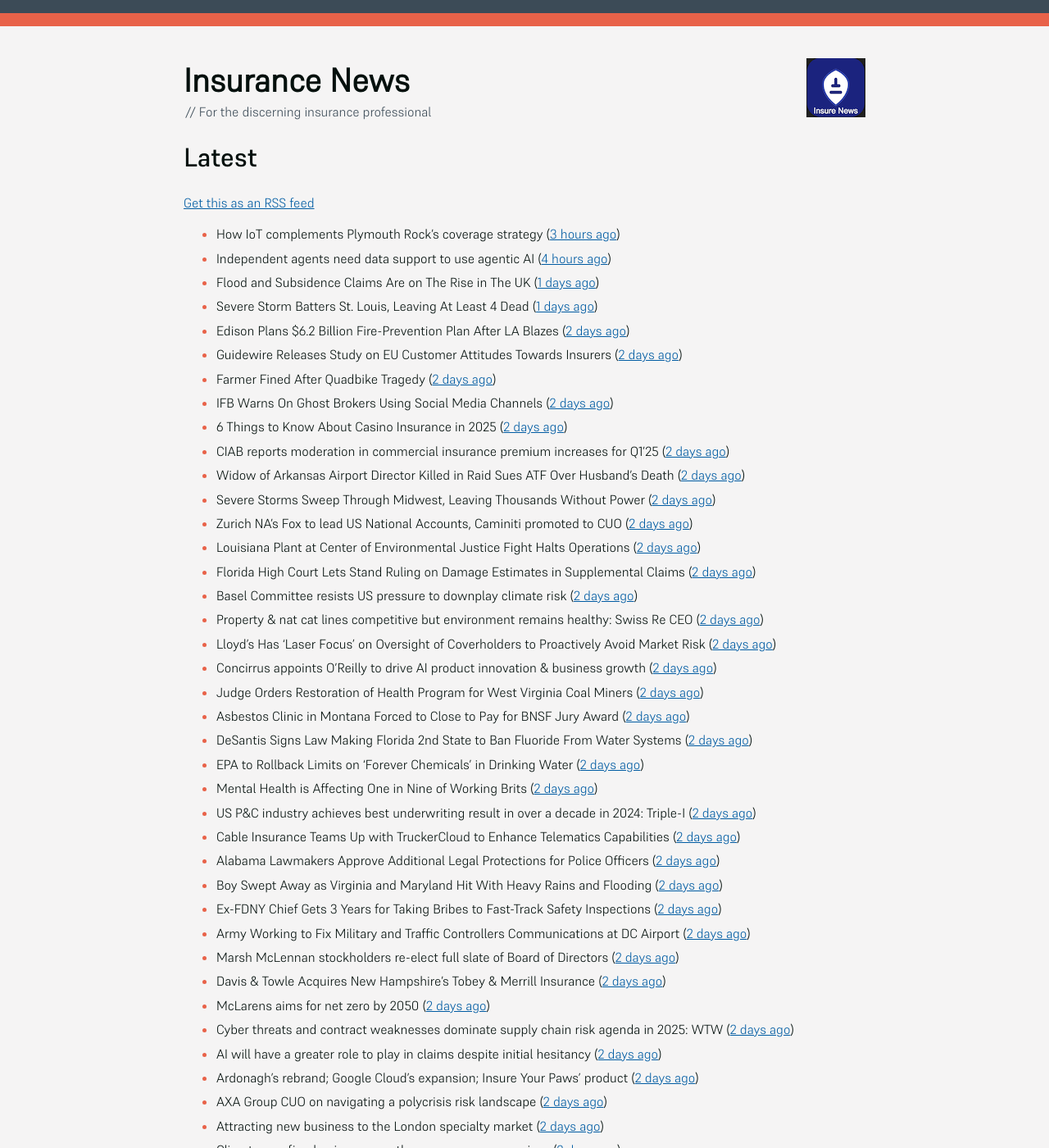
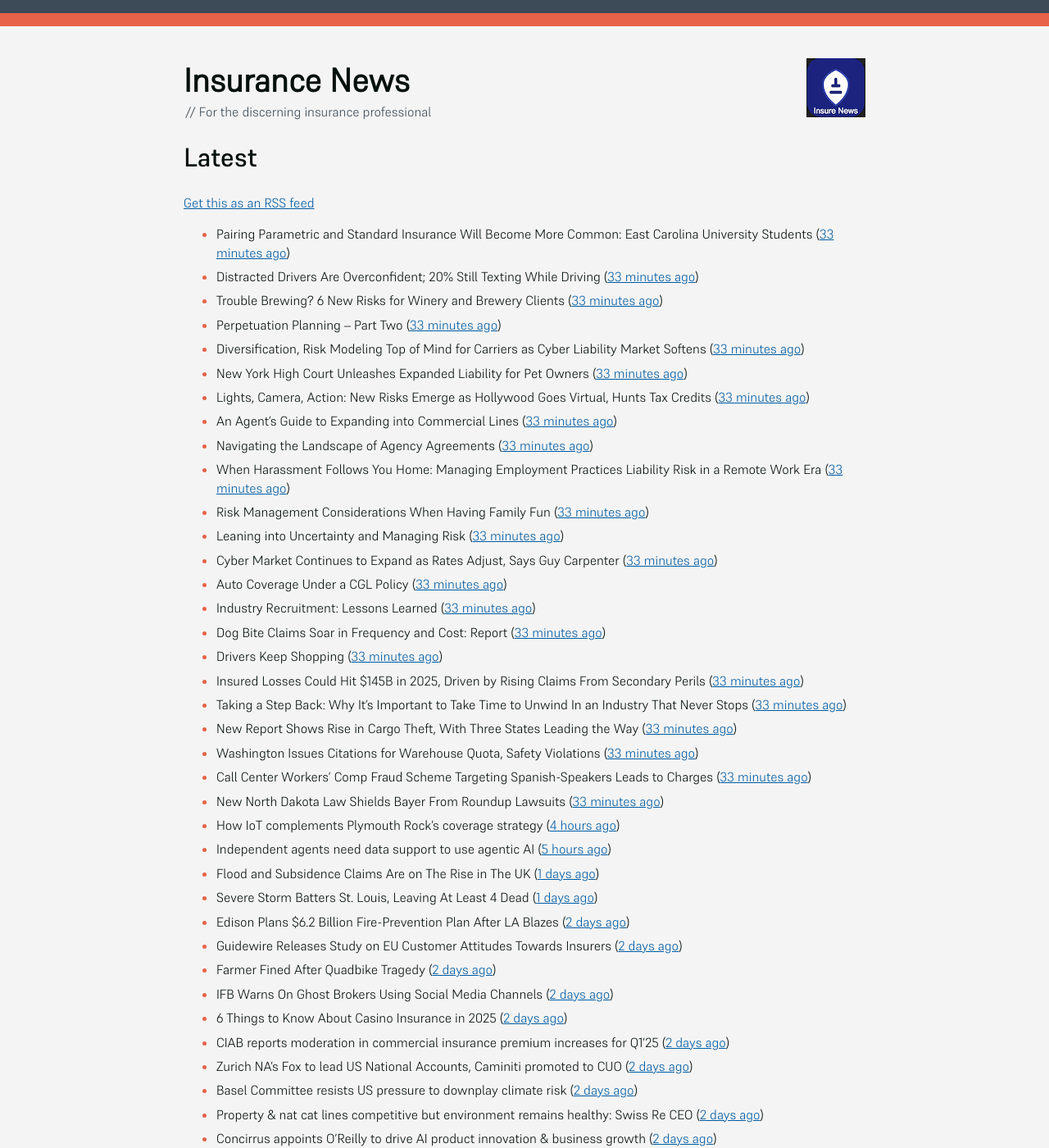
Before and after one commit to mat-0/feeds.thechels.uk, a Jekyll site: the page built from index.md, in a window 1280 px wide and 1400 px high. Shown: the whole window at 82% size. Built offline with Jekyll 4.4.1, drawn with Linux system fonts in a browser that asks for light colours; some of the changed text lies outside the part shown.

Commit message:
New Feed

```diff
--- a/index.md
+++ b/index.md
@@ -8,8 +8,31 @@ description: Latest Updates
 [Get this as an RSS feed](/feed.rss)
 
 <!-- news_marker starts -->
-- How IoT complements Plymouth Rock's coverage strategy ([3 hours ago](https://www.dig-in.com/news/plymouth-rock-uses-iot-technology-to-manage-risks))
-- Independent agents need data support to use agentic AI ([4 hours ago](https://www.dig-in.com/news/independent-agents-need-data-support-to-use-agentic-ai))
+- Pairing Parametric and Standard Insurance Will Become More Common: East Carolina University Students ([33 minutes ago](https://www.insurancejournal.com/magazines/mag-features/2025/05/19/823760.htm))
+- Distracted Drivers Are Overconfident; 20% Still Texting While Driving ([33 minutes ago](https://www.insurancejournal.com/magazines/mag-features/2025/05/19/823759.htm))
+- Trouble Brewing? 6 New Risks for Winery and Brewery Clients ([33 minutes ago](https://www.insurancejournal.com/magazines/mag-features/2025/05/19/823758.htm))
+- Perpetuation Planning – Part Two ([33 minutes ago](https://www.insurancejournal.com/magazines/mag-features/2025/05/19/823756.htm))
+- Diversification, Risk Modeling Top of Mind for Carriers as Cyber Liability Market Softens ([33 minutes ago](https://www.insurancejournal.com/magazines/mag-features/2025/05/19/823755.htm))
+- New York High Court Unleashes Expanded Liability for Pet Owners ([33 minutes ago](https://www.insurancejournal.com/magazines/mag-features/2025/05/19/823754.htm))
+- Lights, Camera, Action: New Risks Emerge as Hollywood Goes Virtual, Hunts Tax Credits ([33 minutes ago](https://www.insurancejournal.com/magazines/mag-features/2025/05/19/823753.htm))
+- An Agent’s Guide to Expanding into Commercial Lines ([33 minutes ago](https://www.insurancejournal.com/magazines/mag-features/2025/05/19/823751.htm))
+- Navigating the Landscape of Agency Agreements ([33 minutes ago](https://www.insurancejournal.com/magazines/mag-features/2025/05/19/823750.htm))
+- When Harassment Follows You Home: Managing Employment Practices Liability Risk in a Remote Work Era ([33 minutes ago](https://www.insurancejournal.com/magazines/mag-features/2025/05/19/823749.htm))
+- Risk Management Considerations When Having Family Fun ([33 minutes ago](https://www.insurancejournal.com/magazines/mag-features/2025/05/19/823747.htm))
+- Leaning into Uncertainty and Managing Risk ([33 minutes ago](https://www.insurancejournal.com/magazines/mag-features/2025/05/19/823746.htm))
+- Cyber Market Continues to Expand as Rates Adjust, Says Guy Carpenter ([33 minutes ago](https://www.insurancejournal.com/magazines/mag-features/2025/05/19/823744.htm))
+- Auto Coverage Under a CGL Policy ([33 minutes ago](https://www.insurancejournal.com/magazines/mag-features/2025/05/19/823743.htm))
+- Industry Recruitment: Lessons Learned ([33 minutes ago](https://www.insurancejournal.com/magazines/mag-features/2025/05/19/823742.htm))
+- Dog Bite Claims Soar in Frequency and Cost: Report ([33 minutes ago](https://www.insurancejournal.com/magazines/mag-features/2025/05/19/823741.htm))
+- Drivers Keep Shopping ([33 minutes ago](https://www.insurancejournal.com/magazines/mag-editorsnote/2025/05/19/823740.htm))
+- Insured Losses Could Hit $145B in 2025, Driven by Rising Claims From Secondary Perils ([33 minutes ago](https://www.insurancejournal.com/magazines/mag-features/2025/05/19/823739.htm))
+- Taking a Step Back: Why It’s Important to Take Time to Unwind In an Industry That Never Stops ([33 minutes ago](https://www.insurancejournal.com/magazines/mag-features/2025/05/19/823738.htm))
+- New Report Shows Rise in Cargo Theft, With Three States Leading the Way ([33 minutes ago](https://www.insurancejournal.com/magazines/mag-features/2025/05/19/823737.htm))
+- Washington Issues Citations for Warehouse Quota, Safety Violations ([33 minutes ago](https://www.insurancejournal.com/magazines/mag-features/2025/05/19/823736.htm))
+- Call Center Workers’ Comp Fraud Scheme Targeting Spanish-Speakers Leads to Charges ([33 minutes ago](https://www.insurancejournal.com/magazines/mag-features/2025/05/19/823735.htm))
+- New North Dakota Law Shields Bayer From Roundup Lawsuits ([33 minutes ago](https://www.insurancejournal.com/magazines/mag-features/2025/05/19/823734.htm))
+- How IoT complements Plymouth Rock's coverage strategy ([4 hours ago](https://www.dig-in.com/news/plymouth-rock-uses-iot-technology-to-manage-risks))
+- Independent agents need data support to use agentic AI ([5 hours ago](https://www.dig-in.com/news/independent-agents-need-data-support-to-use-agentic-ai))
 - Flood and Subsidence Claims Are on The Rise in The UK ([1 days ago](https://insurance-edge.net/2025/05/17/flood-and-subsidence-claims-are-on-the-rise-in-the-uk/))
 - Severe Storm Batters St. Louis, Leaving At Least 4 Dead ([1 days ago](https://www.insurancejournal.com/news/midwest/2025/05/16/824121.htm))
 - Edison Plans $6.2 Billion Fire-Prevention Plan After LA Blazes ([2 days ago](https://www.insurancejournal.com/news/west/2025/05/16/824114.htm))
@@ -18,28 +41,14 @@ description: Latest Updates
 - IFB Warns On Ghost Brokers Using Social Media Channels ([2 days ago](https://insurance-edge.net/2025/05/16/ifb-warns-on-ghost-brokers-using-social-media-channels/))
 - 6 Things to Know About Casino Insurance in 2025 ([2 days ago](https://insurance-edge.net/2025/05/16/6-things-to-know-about-casino-insurance-in-2025/))
 - CIAB reports moderation in commercial insurance premium increases for Q1’25 ([2 days ago](https://www.reinsurancene.ws/ciab-reports-moderation-in-commercial-insurance-premium-increases-for-q125/))
-- Widow of Arkansas Airport Director Killed in Raid Sues ATF Over Husband’s Death ([2 days ago](https://www.insurancejournal.com/news/southcentral/2025/05/16/824097.htm))
-- Severe Storms Sweep Through Midwest, Leaving Thousands Without Power ([2 days ago](https://www.insurancejournal.com/news/midwest/2025/05/16/824092.htm))
 - Zurich NA’s Fox to lead US National Accounts, Caminiti promoted to CUO ([2 days ago](https://www.reinsurancene.ws/zurich-nas-fox-to-lead-us-national-accounts-caminiti-promoted-to-cuo/))
-- Louisiana Plant at Center of Environmental Justice Fight Halts Operations ([2 days ago](https://www.insurancejournal.com/news/southcentral/2025/05/16/824085.htm))
-- Florida High Court Lets Stand Ruling on Damage Estimates in Supplemental Claims ([2 days ago](https://www.insurancejournal.com/news/southeast/2025/05/16/824076.htm))
 - Basel Committee resists US pressure to downplay climate risk ([2 days ago](https://www.dig-in.com/articles/basel-committee-resists-us-pressure-to-downplay-climate-risk))
 - Property & nat cat lines competitive but environment remains healthy: Swiss Re CEO ([2 days ago](https://www.reinsurancene.ws/property-nat-cat-lines-competitive-but-environment-remains-healthy-swiss-re-ceo/))
-- Lloyd’s Has ‘Laser Focus’ on Oversight of Coverholders to Proactively Avoid Market Risk ([2 days ago](https://www.insurancejournal.com/news/international/2025/05/16/824065.htm))
 - Concirrus appoints O’Reilly to drive AI product innovation & business growth ([2 days ago](https://www.reinsurancene.ws/concirrus-appoints-oreilly-to-drive-ai-product-innovation-business-growth/))
-- Judge Orders Restoration of Health Program for West Virginia Coal Miners ([2 days ago](https://www.insurancejournal.com/news/southeast/2025/05/16/824060.htm))
-- Asbestos Clinic in Montana Forced to Close to Pay for BNSF Jury Award ([2 days ago](https://www.insurancejournal.com/news/west/2025/05/16/824055.htm))
-- DeSantis Signs Law Making Florida 2nd State to Ban Fluoride From Water Systems ([2 days ago](https://www.insurancejournal.com/news/southeast/2025/05/16/824051.htm))
-- EPA to Rollback Limits on ‘Forever Chemicals’ in Drinking Water ([2 days ago](https://www.insurancejournal.com/news/national/2025/05/16/824047.htm))
 - Mental Health is Affecting One in Nine of Working Brits ([2 days ago](https://insurance-edge.net/2025/05/16/mental-health-is-affecting-one-in-nine-of-working-brits/))
 - US P&C industry achieves best underwriting result in over a decade in 2024: Triple-I ([2 days ago](https://www.reinsurancene.ws/us-pc-industry-achieves-best-underwriting-result-in-over-a-decade-in-2024-triple-i/))
 - Cable Insurance Teams Up with TruckerCloud to Enhance Telematics Capabilities ([2 days ago](https://www.insurtechinsights.com/cable-insurance-teams-up-with-truckercloud-to-enhance-telematics-capabilities/))
-- Alabama Lawmakers Approve Additional Legal Protections for Police Officers ([2 days ago](https://www.insurancejournal.com/news/southeast/2025/05/16/824044.htm))
-- Boy Swept Away as Virginia and Maryland Hit With Heavy Rains and Flooding ([2 days ago](https://www.insurancejournal.com/news/east/2025/05/16/824034.htm))
-- Ex-FDNY Chief Gets 3 Years for Taking Bribes to Fast-Track Safety Inspections ([2 days ago](https://www.insurancejournal.com/news/east/2025/05/16/824030.htm))
-- Army Working to Fix Military and Traffic Controllers Communications at DC Airport ([2 days ago](https://www.insurancejournal.com/news/east/2025/05/16/824024.htm))
 - Marsh McLennan stockholders re-elect full slate of Board of Directors ([2 days ago](https://www.reinsurancene.ws/marsh-mclennan-stockholders-re-elect-full-slate-of-board-of-directors/))
-- Davis & Towle Acquires New Hampshire’s Tobey & Merrill Insurance ([2 days ago](https://www.insurancejournal.com/news/east/2025/05/16/824021.htm))
 - McLarens aims for net zero by 2050 ([2 days ago](https://www.postonline.co.uk/news/7957770/mclarens-aims-for-net-zero-by-2050))
 - Cyber threats and contract weaknesses dominate supply chain risk agenda in 2025: WTW ([2 days ago](https://www.reinsurancene.ws/cyber-threats-and-contract-weaknesses-dominate-supply-chain-risk-agenda-in-2025-wtw/))
 - AI will have a greater role to play in claims despite initial hesitancy ([2 days ago](https://www.postonline.co.uk/broker/7957769/ai-will-have-a-greater-role-to-play-in-claims-despite-initial-hesitancy))
@@ -52,22 +61,13 @@ description: Latest Updates
 - Guy Carpenter appoints Lukas Müller as Chairman MEA ([2 days ago](https://www.reinsurancene.ws/guy-carpenter-appoints-lukas-muller-as-chairman-mea/))
 - LMA celebrates claims community achievements at 2025 awards night ([2 days ago](https://www.insurancebusinessmag.com/uk/news/claims/lma-celebrates-claims-community-achievements-at-2025-awards-night-535970.aspx))
 - Yutree MD optimistic for the future of independent brokers ([2 days ago](https://www.postonline.co.uk/news/7957767/yutree-md-optimistic-for-the-future-of-independent-brokers))
-- Swiss Re Profits Up Despite Losses from California Wildfires ([2 days ago](https://www.insurancejournal.com/news/international/2025/05/16/824017.htm))
 - Sanjay Mehra joins Gallagher India as Head of Marine ([2 days ago](https://www.reinsurancene.ws/sanjay-mehra-joins-gallagher-india-as-head-of-marine/))
 - FCA hopes firms will gain confidence with fewer rules ([2 days ago](https://www.postonline.co.uk/news/7957766/fca-hopes-firms-will-gain-confidence-with-fewer-rules))
 - It’s still attractive but start of softening cycle is clear: Malmström, Swiss Re CFO ([2 days ago](https://www.reinsurancene.ws/its-still-attractive-but-start-of-softening-cycle-is-clear-malmstrom-swiss-re-cfo/))
-- Rogue Communication Devices Found in Chinese Solar Power Inverters ([2 days ago](https://www.insurancejournal.com/news/international/2025/05/16/824006.htm))
-- Cyberattack-Hit M&S Says Food Availability Improving Every Day ([2 days ago](https://www.insurancejournal.com/news/international/2025/05/16/824002.htm))
-- Morton Salt Settles Ohio Discrimination Case With $75,000 Payment ([2 days ago](https://www.insurancejournal.com/news/midwest/2025/05/16/823999.htm))
-- Christian Dior Couture Client Data Breached in Cyberattack ([2 days ago](https://www.insurancejournal.com/news/national/2025/05/16/823975.htm))
 - Consumer Intelligence urges insurers to consider TIC over APR ([2 days ago](https://www.insurancebusinessmag.com/uk/news/auto-motor/consumer-intelligence-urges-insurers-to-consider-tic-over-apr-535940.aspx))
 - BIBA names first female chair ([2 days ago](https://www.insurancebusinessmag.com/uk/news/breaking-news/biba-names-first-female-chair-535939.aspx))
-- Texas Sweetens Pitch to CEOs, Boards With New State Protections ([2 days ago](https://www.insurancejournal.com/news/southcentral/2025/05/16/823995.htm))
 - Insurance moves: Rokstone, Insurance Advisory, Evolution Claims and AXA XL ([2 days ago](https://www.insurancebusinessmag.com/uk/news/breaking-news/insurance-moves-rokstone-insurance-advisory-evolution-claims-and-axa-xl-535937.aspx))
 - Interest in AI grows but adoption remains limited - LMA ([2 days ago](https://www.insurancebusinessmag.com/uk/news/technology/interest-in-ai-grows-but-adoption-remains-limited--lma-535936.aspx))
-- Sedgwick Experts Outline Key Workers’ Comp Claims Trends ([2 days ago](https://www.insurancejournal.com/news/national/2025/05/16/823936.htm))
-- Estonia Says Russia Sent Jet After Attempt to Stop Sanction-Breaking Ship ([2 days ago](https://www.insurancejournal.com/news/international/2025/05/16/823959.htm))
-- California DoorDash Driver Pleads Guilty to Stealing $2.5M in Deliveries Scam ([2 days ago](https://www.insurancejournal.com/news/west/2025/05/16/823989.htm))
 - Penny Black’s Social Diary: Markerstudy’s premiere; iCan’s lassi ([2 days ago](https://www.postonline.co.uk/people/7957568/penny-blacks-social-diary-markerstudys-premiere-icans-lassi))
 - What Tiernan will find in the Lloyd's CEO in-tray ([2 days ago](https://www.postonline.co.uk/lloydslondon/7957720/what-tiernan-will-find-in-the-lloyds-ceo-in-tray))
 - How insurers can use systemic risk knowledge internally ([3 days ago](https://www.dig-in.com/opinion/how-insurers-can-use-systemic-risk-knowledge-internally))
```
